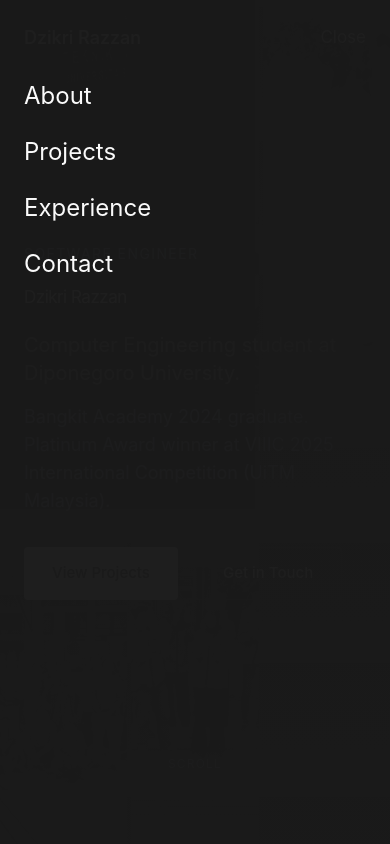
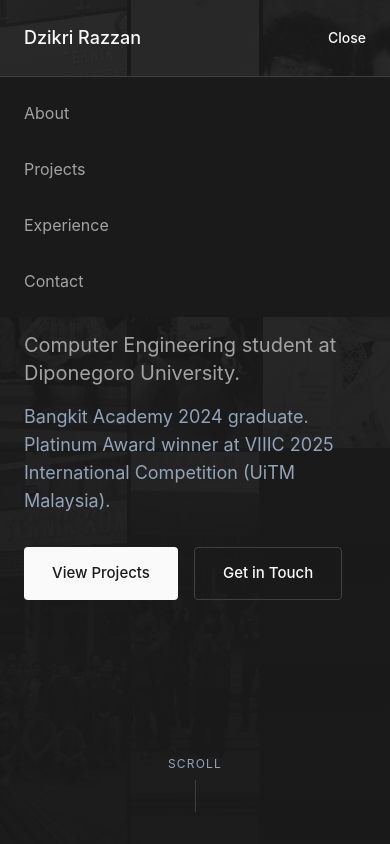
Before and after one commit to dzikrirazzan/PortfolioWebsite, a React (Create React App) app: page / in a window 390 px wide. Both pictures are taken after a click on the button "Menu". Shown: the top 844 px of the page. Built offline with nearby package versions, Linux system fonts and the light colour scheme.

Commit message:
fix: mobile menu dropdown and responsive layout improvements

```diff
--- a/src/components/Header.jsx
+++ b/src/components/Header.jsx
@@ -33,7 +33,7 @@ const Header = () => {
         backdropFilter: isScrolled ? "blur(10px)" : "none",
       }}
     >
-      <nav className="max-w-5xl mx-auto px-6 md:px-12 flex justify-between items-center">
+      <nav className="max-w-6xl mx-auto px-6 md:px-12 lg:px-20 flex justify-between items-center w-full">
         {/* Logo */}
         <a
           href="#hero"
@@ -64,26 +64,29 @@ const Header = () => {
         {/* Mobile Menu Button */}
         <button
           onClick={() => setIsMenuOpen(!isMenuOpen)}
-          className="md:hidden"
+          className="md:hidden text-sm font-medium"
           style={{ color: "var(--text-white)" }}
         >
           {isMenuOpen ? "Close" : "Menu"}
         </button>
       </nav>
 
-      {/* Mobile Menu */}
+      {/* Mobile Dropdown Menu */}
       {isMenuOpen && (
         <div
-          className="md:hidden fixed inset-0 z-40 pt-20 px-6"
-          style={{ backgroundColor: "rgba(26, 26, 26, 0.98)" }}
+          className="md:hidden absolute top-full left-0 right-0 border-t"
+          style={{
+            backgroundColor: "#1a1a1a",
+            borderColor: "#404040"
+          }}
         >
-          <div className="flex flex-col gap-6">
+          <div className="px-6 py-4 flex flex-col gap-4">
             {navItems.map((item) => (
               <button
                 key={item}
                 onClick={() => scrollToSection(item.toLowerCase())}
-                className="text-2xl text-left"
-                style={{ color: "var(--text-white)" }}
+                className="text-base text-left py-2"
+                style={{ color: "#a3a3a3" }}
               >
                 {item}
               </button>
--- a/src/components/Projects.jsx
+++ b/src/components/Projects.jsx
@@ -96,21 +96,36 @@ const Projects = () => {
               style={{ transitionDelay: `${index * 100}ms` }}
             >
               <div
-                className="grid grid-cols-12 gap-4 py-6 border-b items-center"
+                className="flex flex-col md:grid md:grid-cols-12 gap-2 md:gap-4 py-6 border-b md:items-center"
                 style={{ borderColor: "var(--border)" }}
               >
-                {/* Title - Left */}
-                <div className="col-span-4">
+                {/* Title */}
+                <div className="md:col-span-4 flex items-center justify-between md:justify-start">
                   <h3
-                    className="text-xl font-medium group-hover:text-amber-500 transition-colors"
+                    className="text-lg md:text-xl font-medium group-hover:text-amber-500 transition-colors"
                     style={{ color: "var(--text-white)" }}
                   >
                     {project.title}
                   </h3>
+                  {/* Arrow - visible only on mobile, inline with title */}
+                  <svg
+                    className="w-5 h-5 md:hidden transform group-hover:translate-x-1 transition-transform"
+                    style={{ color: "var(--text-muted)" }}
+                    fill="none"
+                    stroke="currentColor"
+                    viewBox="0 0 24 24"
+                  >
+                    <path
+                      strokeLinecap="round"
+                      strokeLinejoin="round"
+                      strokeWidth={1.5}
+                      d="M17 8l4 4m0 0l-4 4m4-4H3"
+                    />
+                  </svg>
                 </div>
 
-                {/* Description - Center */}
-                <div className="col-span-7">
+                {/* Description */}
+                <div className="md:col-span-7">
                   <p
                     className="text-sm"
                     style={{ color: "var(--text-muted)" }}
@@ -119,8 +134,8 @@ const Projects = () => {
                   </p>
                 </div>
 
-                {/* Arrow - Right */}
-                <div className="col-span-1 flex justify-end">
+                {/* Arrow - Desktop only */}
+                <div className="hidden md:flex md:col-span-1 justify-end">
                   <svg
                     className="w-5 h-5 transform group-hover:translate-x-1 transition-transform"
                     style={{ color: "var(--text-muted)" }}
```
